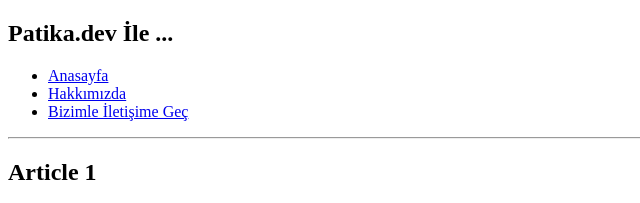
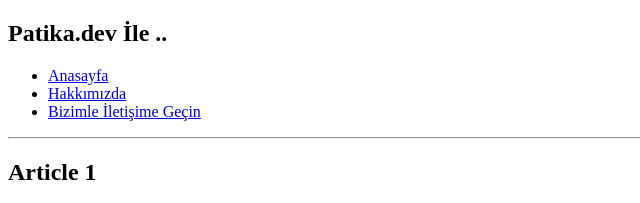
Before and after one commit to medetcandiler/OdevRepom, a plain HTML site: page html-bölüm-sonu-çalışması-/index.html in a window 1280 px wide. Shown: the top 203 px of the page, 0-640 px from the left. Drawn offline with Linux system fonts and the light colour scheme.

Commit message:
html-bölüm-sonu-çalışması Title değiştirildi ve htmlödev2 düzenlendi

```diff
--- a/html-bölüm-sonu-çalışması-/index.html
+++ b/html-bölüm-sonu-çalışması-/index.html
@@ -11,12 +11,12 @@
 <body>
     <!-- header ve nav - start -->
     <header id="heading">
-        <h2><strong>Patika.dev İle </strong> ...</h2>
+        <h2><strong>Patika.dev İle </strong> ..</h2>
         <nav>
             <ul>
                 <li><a href="index.html">Anasayfa</a></li>
                 <li><a href="about-us.html">Hakkımızda</a></li>
-                <li><a href="contact.html">Bizimle İletişime Geç</a></li>
+                <li><a href="contact.html">Bizimle İletişime Geçin</a></li>
             </ul>
         </nav>
         <hr>
```
Also changed, not shown: HTMLÖdev2/index.html (+1 -1 lines), html-bölüm-sonu-çalışması-/contact.html (+1 -1 lines).
